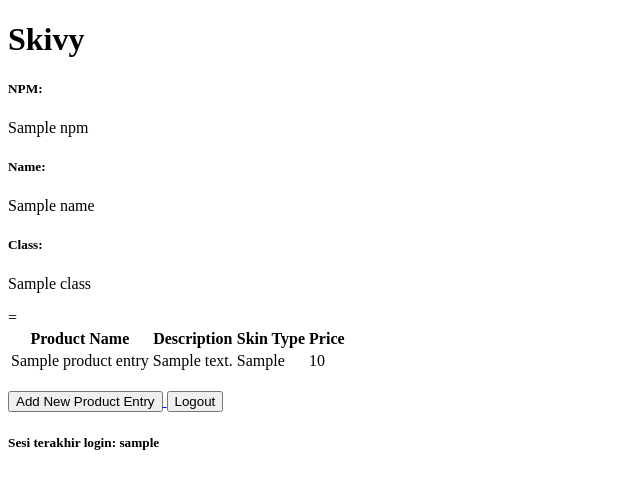
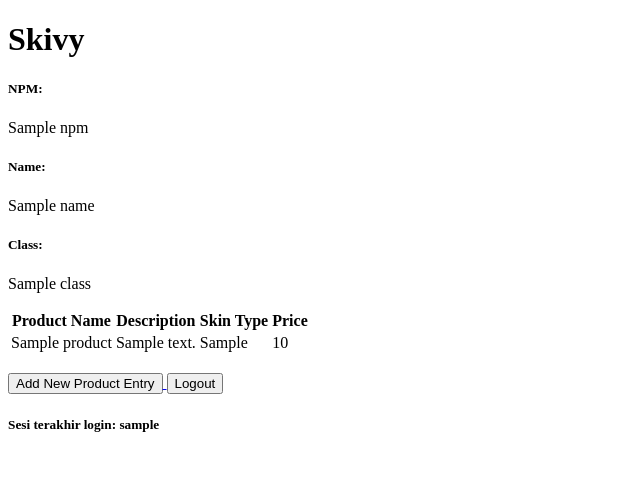
Before and after one commit to nayarachmi/skivy, a Django app: template main/templates/main.html in a window 1280 px wide. Shown: the top 489 px of the page, without its empty margins (0-640 px from the left). Run offline with Django 5.2, Linux system fonts and the light colour scheme; tables that the repository leaves empty hold one stand-in row (values such as "Sample post"); the template is opened without the code that fills it: values that come from a table or form of the project are taken from there, most other values are stand-ins (such as "Sample title", 1, 10 or a date in 2020).

Commit message:
fix main.html

```diff
--- a/main/templates/main.html
+++ b/main/templates/main.html
@@ -11,7 +11,7 @@
 <h5>Class:</h5>
 <p>{{ class }}</p>
 
-{% if not mood_entries %}
+{% if not product_entries %}
 <p>Belum ada data product pada website.</p>
 {% else %}
 <table>
@@ -21,8 +21,8 @@
     <th>Skin Type</th>
     <th>Price</th>
   </tr>
-=
-  {% for mood_entry in mood_entries %}
+
+  {% for product_entry in product_entries %}
   <tr>
     <td>{{product_entry.name}}</td>
     <td>{{product_entry.description}}</td>
```
